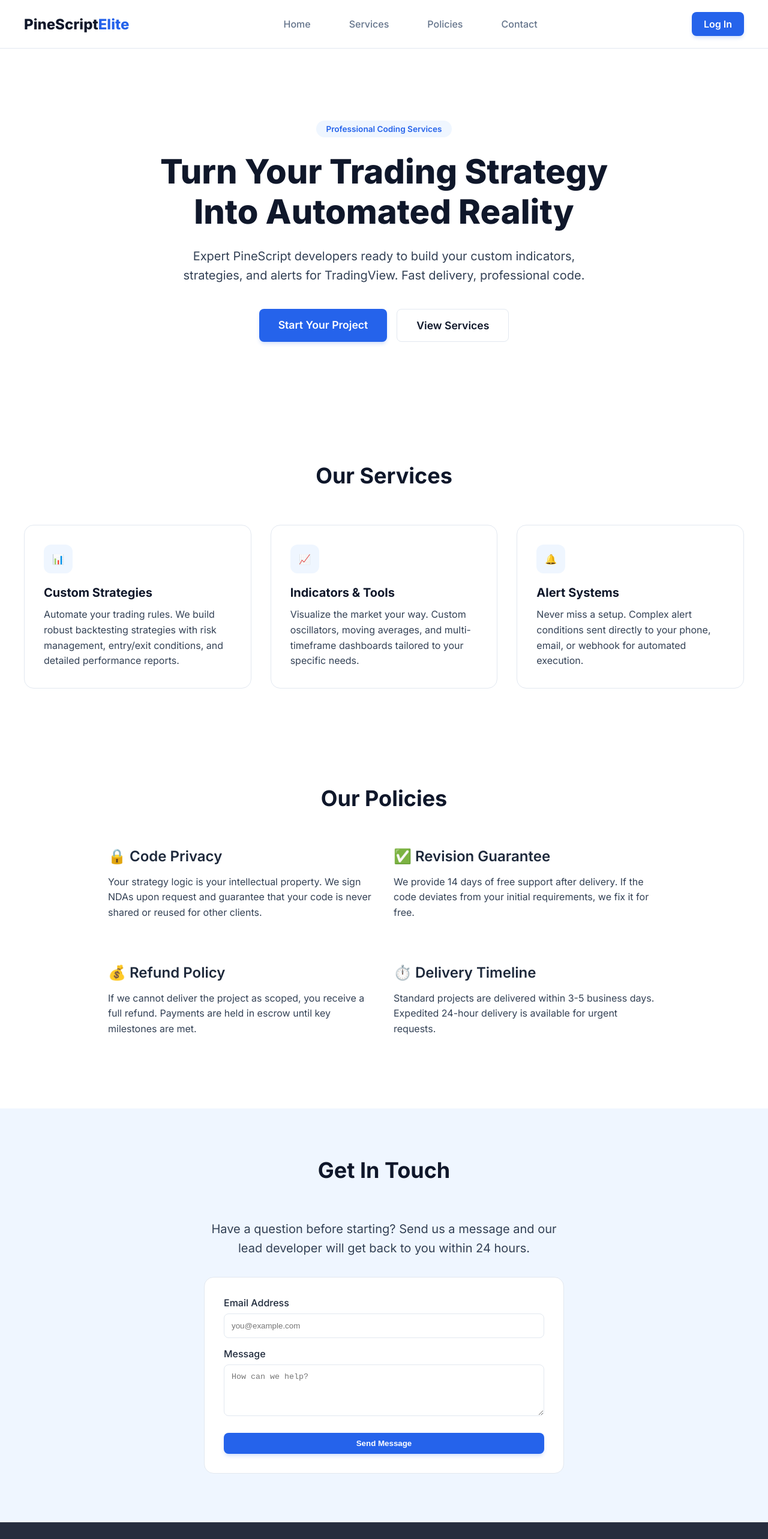
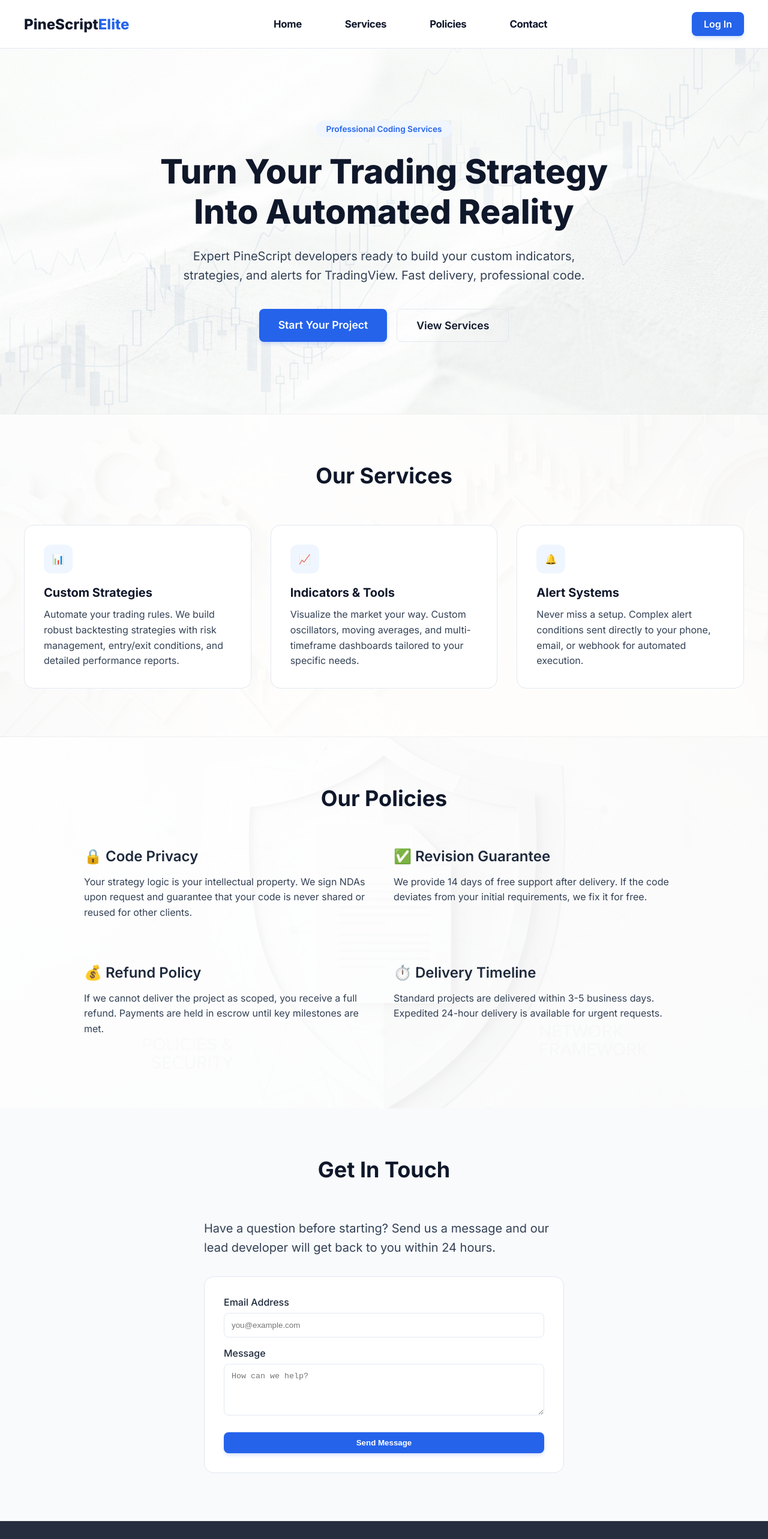
Before and after one commit to Karthikraja-P/PinescriptProject, a Next.js app: page / in a window 1280 px wide. Shown: the top 2566 px of the page at 60% size. Built offline with nearby package versions, Linux system fonts and the light colour scheme.

Commit message:
Frontend Background :Sri

```diff
--- a/src/app/landing.module.css
+++ b/src/app/landing.module.css
@@ -2,6 +2,44 @@
     font-family: 'Inter', sans-serif;
     color: var(--foreground);
     background: var(--background);
+}
+
+/* ... navbar ... */
+
+/* Hero Section */
+.hero {
+    padding: 120px 20px;
+    text-align: center;
+    background: white url('/bg-light.png') center / cover no-repeat;
+    color: #1e293b;
+}
+
+@media (prefers-color-scheme: dark) {
+    .container {
+        background: var(--background);
+    }
+
+    .hero {
+        background: #0f172a url('/bg-dark.png') center / cover no-repeat;
+        color: white;
+    }
+}
+
+/* ... */
+
+/* Services */
+.services {
+    padding: 80px 40px;
+    background: linear-gradient(rgba(255, 255, 255, 0.9), rgba(255, 255, 255, 0.9)), url('/bg-services-light.png') center / cover no-repeat;
+    border-top: 1px solid rgba(0, 0, 0, 0.05);
+    border-bottom: 1px solid rgba(0, 0, 0, 0.05);
+}
+
+@media (prefers-color-scheme: dark) {
+    .services {
+        background: #0f172a url('/bg-dark.png') center / cover no-repeat;
+        border-color: rgba(255, 255, 255, 0.05);
+    }
 }
 
 /* Navbar */
@@ -32,17 +70,20 @@
 
 .navLink {
     text-decoration: none;
-    color: var(--text-secondary);
-    font-weight: 500;
+    color: var(--text-heading);
+    font-weight: 700;
+    font-size: 1.05rem;
     transition: all 0.2s;
     cursor: pointer;
-    padding: 8px 16px;
-    border-radius: 20px;
+    padding: 10px 20px;
+    border-radius: 24px;
+    letter-spacing: -0.02em;
 }
 
 .navLink:hover {
     color: var(--primary);
-    background: var(--primary-light);
+    background: var(--surface-border);
+    transform: translateY(-1px);
 }
 
 .authButtons {
@@ -81,12 +122,7 @@
     transform: translateY(-1px);
 }
 
-/* Hero Section */
-.hero {
-    padding: 120px 20px;
-    text-align: center;
-    /* Background handled by container */
-}
+
 
 .label {
     display: inline-block;
@@ -115,21 +151,7 @@
     line-height: 1.6;
 }
 
-/* Services */
-.services {
-    padding: 80px 40px;
-    background: rgba(255, 255, 255, 0.4);
-    backdrop-filter: blur(12px);
-    border-top: 1px solid rgba(255, 255, 255, 0.1);
-    border-bottom: 1px solid rgba(255, 255, 255, 0.1);
-}
 
-@media (prefers-color-scheme: dark) {
-    .services {
-        background: rgba(0, 0, 0, 0.4);
-        border-color: rgba(255, 255, 255, 0.05);
-    }
-}
 
 .sectionTitle {
     font-size: 2.25rem;
@@ -185,10 +207,32 @@
 }
 
 /* Content Sections */
+/* Content Sections */
 .section {
     padding: 80px 40px;
+    width: 100%;
+    background: linear-gradient(rgba(255, 255, 255, 0.9), rgba(255, 255, 255, 0.9)), url('/bg-policies-light.png') center / cover no-repeat;
+}
+
+.contactSection {
+    padding: 80px 40px;
+    width: 100%;
+    background: #f8fafc;
+}
+
+.sectionContent {
     max-width: 1000px;
     margin: 0 auto;
+}
+
+@media (prefers-color-scheme: dark) {
+    .section {
+        background: #0f172a url('/bg-dark.png') center / cover no-repeat;
+    }
+
+    .contactSection {
+        background: #1e293b;
+    }
 }
 
 .textBlock {
--- a/src/app/page.tsx
+++ b/src/app/page.tsx
@@ -84,6 +84,7 @@
 
             {/* Policies Section */}
             <section id="policies" className={styles.section}>
+                <div className={styles.sectionContent}>
                     <h2 className={styles.sectionTitle}>Our Policies</h2>
                     <div className={styles.grid} style={{ gridTemplateColumns: '1fr 1fr' }}>
                         <div className={styles.textBlock}>
@@ -115,11 +116,12 @@
                             </p>
                         </div>
                     </div>
+                </div>
             </section>
 
             {/* Contact Section */}
-            <section id="contact" className={styles.services} style={{ background: '#eff6ff' }}>
-                <div style={{ maxWidth: '600px', margin: '0 auto', textAlign: 'center' }}>
+            <section id="contact" className={styles.contactSection}>
+                <div className={styles.sectionContent} style={{ maxWidth: '600px' }}>
                     <h2 className={styles.sectionTitle}>Get In Touch</h2>
                     <p className={styles.description} style={{ marginBottom: '32px' }}>
                         Have a question before starting? Send us a message and our lead developer
```
Also changed, not shown: public/bg-policies-light.png (added), public/bg-services-light.png (added). Lines whose indentation alone changed are shown as unchanged.
